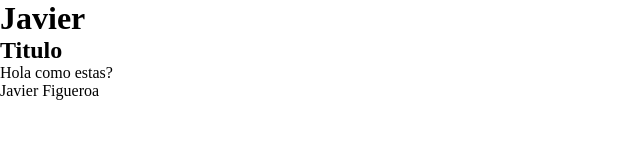
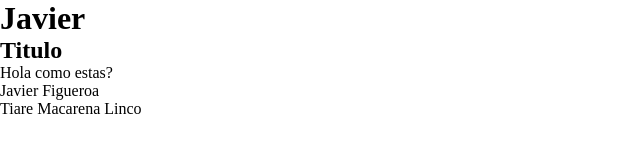
Before and after one commit to javiernfigueroa/git-colaborativo, a plain HTML site: page index.html in a window 1280 px wide. Shown: the whole page, without its empty margins (0-640 px from the left). Drawn offline with Linux system fonts and the light colour scheme.

Commit message:
feat/add middle name

```diff
--- a/index.html
+++ b/index.html
@@ -12,6 +12,7 @@
       <h2>Titulo</h2>
       <p>Hola como estas?</p>
       <p>Javier Figueroa</p>
+      <p>Tiare Macarena Linco </p>
     </main>
   </body>
 </html>
```
